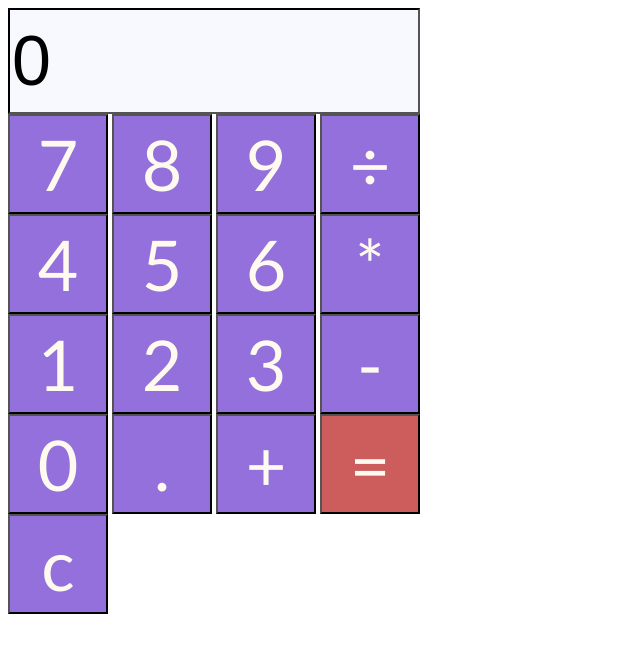
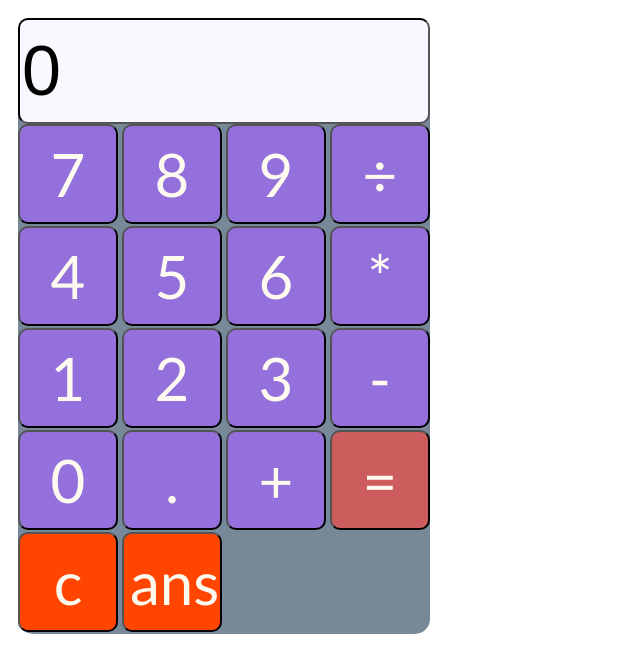
Before and after one commit to JosephOri/calculator, a plain HTML site: page index.html in a window 1280 px wide. Shown: the whole page, without its empty margins (0-640 px from the left). Drawn offline with Linux system fonts and the light colour scheme.

Commit message:
style change commit

```diff
--- a/index.html
+++ b/index.html
@@ -9,6 +9,7 @@
     <link rel="stylesheet" href="style.css">
 </head>
 <body>
+<div class="calculator-body">
 <div class="calculator-screen">
     <label>
         <input type="text" class="calculator-screen__input" value="0" disabled />
@@ -39,8 +40,12 @@
     <button id="+" value="+" onclick="addOperator(this.value)" > +</button>
     <button id="equal" value="=" onclick="onEqualButtonPress()">=</button>
 </div>
+    <div class="row">
 <button id="c" value="c" onclick="str='';updateDisplay()">c</button>
+  <button id="ans" value="ans" onclick="getAns()">ans</button>
+</div>
 
+</div>
 <script src="script.js"></script>
 </body>
 </html>
--- a/script.js
+++ b/script.js
@@ -1,5 +1,5 @@
 var str='';
-
+var ans=''
 
 function updateDisplay() {
     const calculatorScreen = document.querySelector('.calculator-screen__input');
@@ -16,5 +16,9 @@ function clearScreen(){
 function onEqualButtonPress(){
     str=eval(str);
     updateDisplay();
+    ans=str;
     str='';
 }
+function getAns(){
+    addOperator(ans);
+}
--- a/style.css
+++ b/style.css
@@ -1,13 +1,27 @@
 
+.calculator-body{
+    background-color : lightslategrey;
+    display: inline-block;
+    margin: 10px;
+    border-radius: 15px;
+}
+.row{
+    padding-bottom: 2px;
+}
 button{
+    border-radius: 10px;
+    grid-template-columns: repeat(4, 1fr);
+    grid-gap: 10px;
     height: 100px;
     width: 100px;
-    font-size: 70px;
+    font-size: 60px;
     font-family: Calibri, serif;
     background-color: mediumpurple;
     color: floralwhite;
+    border-color: black;
 }
 .calculator-screen__input{
+    border-radius: 10px;
     font-size: 70px;
     height: 100px;
     width: 404px;
@@ -18,3 +32,6 @@ button{
 #equal{
     background-color: indianred;
 }
+#c,#ans{
+    background-color: orangered;
+}
```
